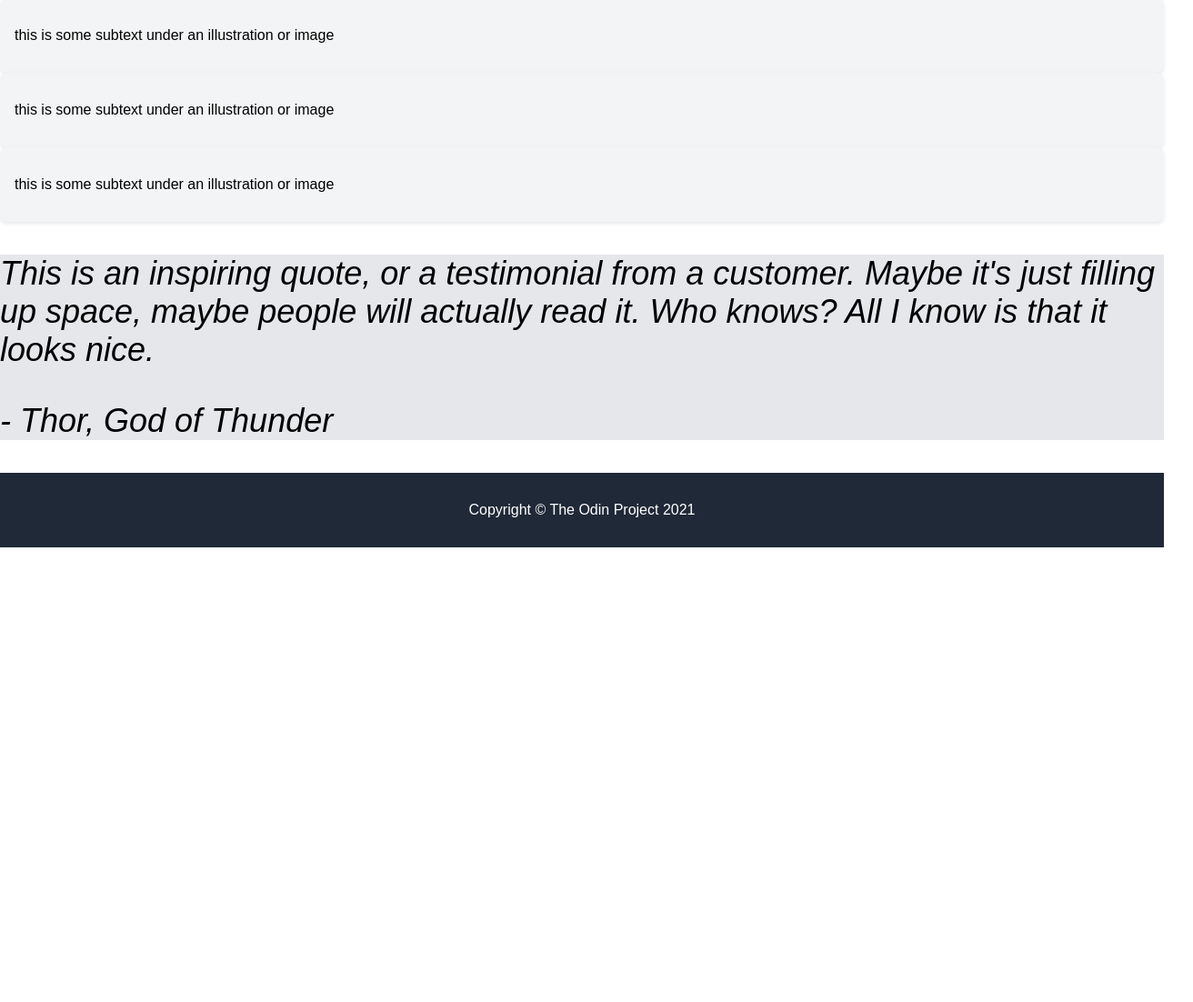
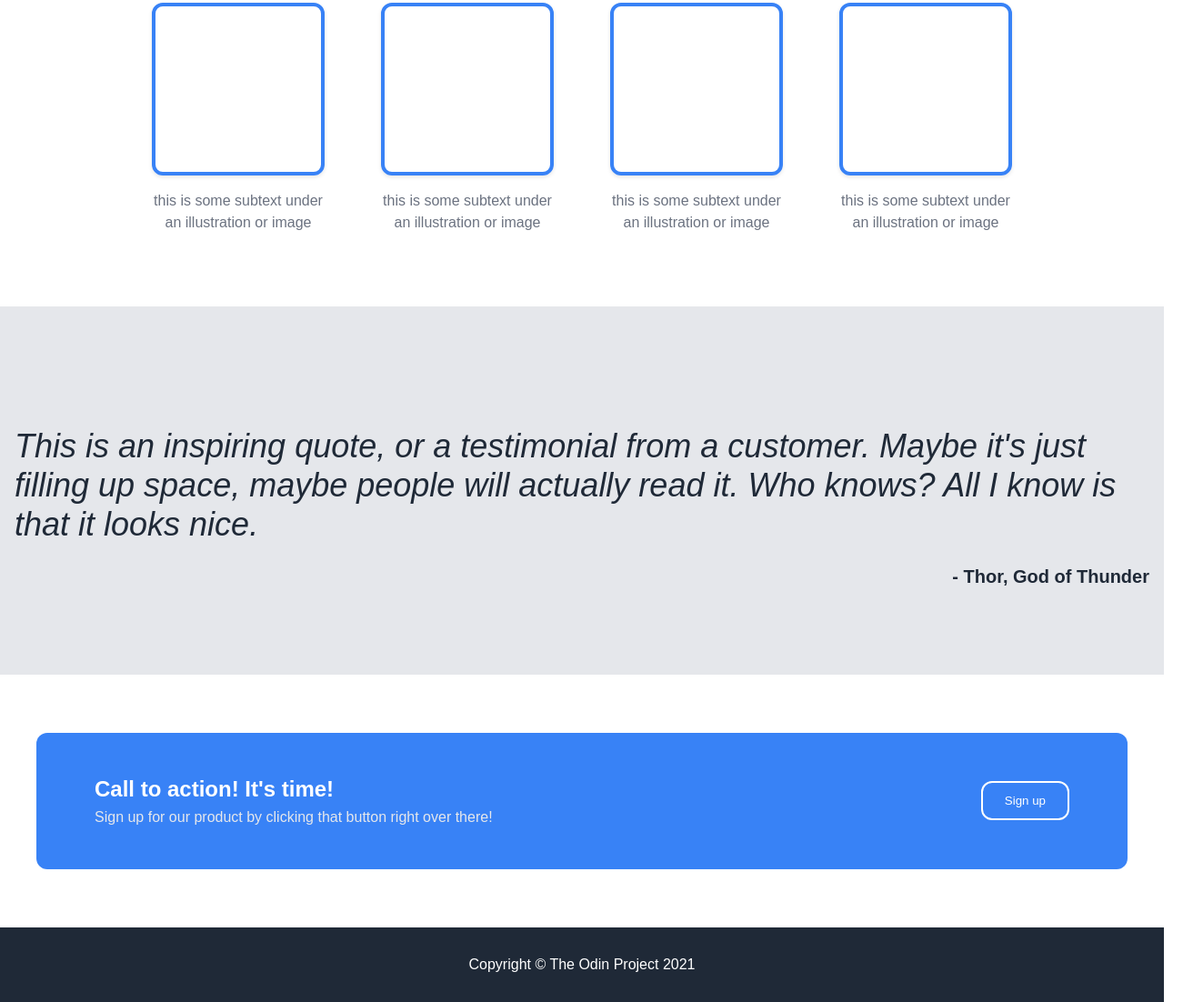
Before and after one commit to eimryst/CSS-Tutorials, a plain HTML site: page Project-LandingPage/index.html in a window 1280 px wide. Shown: the part 727-1829 px from the top of the page at 91% size, 1312 px wide, since content can reach past the window. Before the commit the page ends 1329 px from the top, so only its background shows below. Drawn offline with Linux system fonts and the light colour scheme.

Commit message:
Finished the CSS design for the Landing page.

```diff
--- a/Project-LandingPage/index.html
+++ b/Project-LandingPage/index.html
@@ -9,23 +9,26 @@
   <body>
     <div class="top-container">
       <div class="header">
-        <div class="logo">
-            Header Logo
-        </div>
+        <div class="logo">Header Logo</div>
         <ul>
           <li>
             <a href="">header link one</a>
           </li>
           <li>
-                <a href="">header link two</a></li>
+            <a href="">header link two</a>
+          </li>
           <li>
-                <a href="">header link three</a></li></li>
+            <a href="">header link three</a>
+          </li>
         </ul>
       </div>
       <div class="content">
         <div class="text-content">
-                <h1>This website is awesome.</h1>
-                <p>This website has some subtext that goes here under the main title. It's a smaller font and the color is lower contrast.</p>
+          <h1>This website is awesome</h1>
+          <p>
+            This website has some subtext that goes here under the main title.
+            It's a smaller font and the color is lower contrast.
+          </p>
           <button>Sign up</button>
         </div>
         <div class="image-placeholder">
@@ -34,37 +37,43 @@
       </div>
     </div>
     <div class="middle-container">
-        <div>
       <h1>Some random information.</h1>
       <div class="card-container">
         <div class="card">
-                    <div class="box"/>
+          <div class="box"></div>
           <p>this is some subtext under an illustration or image</p>
         </div>
         <div class="card">
-                    <div class="box"/>
+          <div class="box"></div>
           <p>this is some subtext under an illustration or image</p>
         </div>
         <div class="card">
-                    <div class="box"/>
+          <div class="box"></div>
           <p>this is some subtext under an illustration or image</p>
         </div>
         <div class="card">
-                    <div class="box"/>
+          <div class="box"></div>
           <p>this is some subtext under an illustration or image</p>
         </div>
       </div>
     </div>
-    </div>
     <div class="quote-section">
-        <div>
-            <p>This is an inspiring quote, or a testimonial from a customer. Maybe it's just filling up space, maybe people will actually read it. Who knows? All I know is that it looks nice.</p>
+      <p>
+        This is an inspiring quote, or a testimonial from a customer. Maybe it's
+        just filling up space, maybe people will actually read it. Who knows?
+        All I know is that it looks nice.
+      </p>
       <p>- Thor, God of Thunder</p>
     </div>
+    <div class="bottom-container">
+      <div class="call-to-action">
+        <div>
+          <h1>Call to action! It's time!</h1>
+          <p>
+            Sign up for our product by clicking that button right over there!
+          </p>
         </div>
-    <div class="bottom-container">
-        <div>
-
+        <button class="border">Sign up</button>
       </div>
     </div>
     <div class="footer">
--- a/Project-LandingPage/style.css
+++ b/Project-LandingPage/style.css
@@ -24,10 +24,22 @@ button {
   padding: 12px 24px;
   border: none;
   border-radius: 12px;
+  cursor: pointer;
+}
+
+button:hover {
+  background-color: #2c6bb0;
+}
+
+h1 {
+  text-align: center;
 }
 
 .header {
   display: flex;
+  justify-content: space-between;
+  align-items: center;
+  padding: 16px 64px;
   color: white;
 }
 
@@ -47,23 +59,39 @@ button {
 
 .top-container {
   background-color: #1f2937;
+  padding-bottom: 64px;
 }
 
 .content {
   color: white;
   display: flex;
-  flex-wrap: wrap;
-  width: 100%;
+  max-width: 1200px;
+  margin: 0 auto;
+  padding: 64px 16px;
+  gap: 32px;
+}
+
+.text-content {
+  flex: 1;
   padding: 16px;
 }
 
-.text-content {
-  width: 50%;
-  padding: 16px;
+.text-content h1 {
+  font-size: 48px;
+  font-weight: 900;
+  color: #f9faf8;
+  text-align: left;
+  margin-bottom: 16px;
+}
+
+.text-content p {
+  font-size: 18px;
+  color: #e5e7eb;
+  margin-bottom: 24px;
 }
 
 .box {
-  background-color: #f3f4f6;
+  margin: 16px 16px;
   padding: 16px;
   border: 2px;
   border-radius: 8px;
@@ -71,16 +99,122 @@ button {
 }
 
 .image-placeholder {
-  width: 50%;
+  flex: 1;
   height: 300px;
   background-color: gray;
   display: flex;
   justify-content: center;
   align-items: center;
+  border-radius: 8px;
+  color: white;
+  font-size: 18px;
+}
+
+.middle-container {
+  padding: 64px 16px;
+  max-width: 1200px;
+  margin: 0 auto;
+}
+
+.middle-container h1 {
+  font-size: 36px;
+  font-weight: 900;
+  color: #1f2937;
+  margin-bottom: 48px;
+}
+
+.card-container {
+  display: flex;
+  justify-content: center;
+  gap: 52px;
+  flex-wrap: wrap;
+}
+
+.card {
+  max-width: 200px;
+  text-align: center;
+}
+
+.box {
+  width: 150px;
+  height: 150px;
+  margin: 0 auto 16px;
+  border: 4px solid #3882f6;
+  border-radius: 12px;
+}
+
+.card p {
+  color: #6b7280;
+  font-size: 16px;
+  line-height: 1.5;
 }
 
 .quote-section {
   background-color: #e5e7eb;
+  padding: 96px 16px;
+}
+
+.quote-section > div {
+  max-width: 800px;
+  margin: 0 auto;
+  text-align: center;
+}
+
+.quote-section p:first-child {
   font-size: 36px;
   font-style: italic;
+  font-weight: 300;
+  color: #1f2937;
+  margin-bottom: 24px;
+  line-height: 1.2;
 }
+
+.quote-section p:last-child {
+  font-size: 20px;
+  font-weight: bold;
+  color: #1f2937;
+  text-align: right;
+  margin: 0;
+}
+
+.bottom-container {
+  padding: 64px 16px;
+  max-width: 1200px;
+  margin: 0 auto;
+}
+
+.call-to-action {
+  background-color: #3882f6;
+  padding: 48px 64px;
+  text-align: left;
+  border-radius: 12px;
+  color: white;
+  display: flex;
+  justify-content: space-between;
+  align-items: center;
+  flex-wrap: wrap;
+  gap: 24px;
+}
+
+.call-to-action h1 {
+  font-size: 24px;
+  font-weight: bold;
+  margin: 0;
+  text-align: left;
+}
+
+.call-to-action p {
+  font-size: 16px;
+  margin: 8px 0 0 0;
+  color: #e5e7eb;
+}
+
+.border {
+  border: 2px solid white;
+  background-color: transparent;
+}
+
+.border:hover {
+  background-color: white;
+  color: #3882f6;
+}
```
Lines whose indentation alone changed are shown as unchanged.
